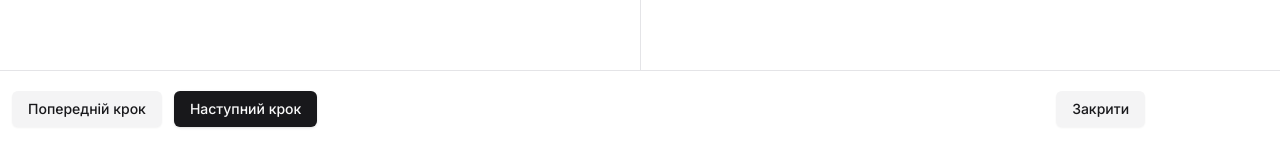
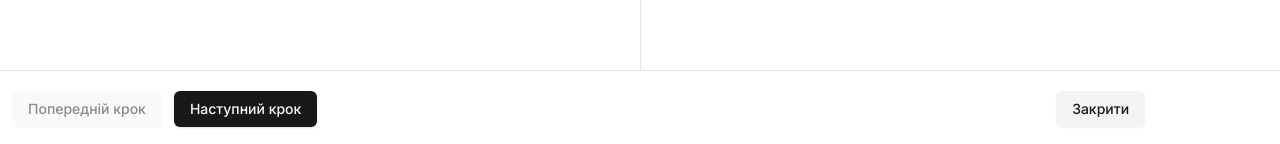
Before and after one commit to stasimus1978/Ai-Builder-Starter, a Next.js app: page /editor in a window 1280 px wide. Shown: the part 653-797 px from the top of the page. Built offline with nearby package versions, Linux system fonts and the light colour scheme.

Commit message:
9. Добавлен компонент Footer для навигации между шагами редактора резюме, заменен встроенный футер на новый компонент с кнопками для перехода между шагами

```diff
--- /dev/null
+++ b/app/(main)/editor/Footer.tsx
@@ -0,0 +1,50 @@
+import { Button } from "@/react/ui/button";
+import Link from "next/link";
+import { steps } from "./steps";
+
+interface FooterProps {
+  currentStep: string;
+  setCurrentStep: (step: string) => void;
+}
+
+export default function Footer({ currentStep, setCurrentStep }: FooterProps) {
+  const previousStep = steps.find(
+    (_, index) => steps[index + 1]?.key === currentStep,
+  )?.key;
+
+  const nextStep = steps.find(
+    (_, index) => steps[index - 1]?.key === currentStep,
+  )?.key;
+
+  return (
+    <footer className="w-full border-t px-3 py-5">
+      <div className="mx-auto flex max-w-7xl flex-wrap justify-between gap-3">
+        <div className="flex items-center gap-3">
+          <Button
+            variant="secondary"
+            onClick={
+              previousStep ? () => setCurrentStep(previousStep) : undefined
+            }
+            disabled={!previousStep}
+          >
+            Попередній крок
+          </Button>
+          <Button
+            onClick={nextStep ? () => setCurrentStep(nextStep) : undefined}
+            disabled={!nextStep}
+          >
+            Наступний крок
+          </Button>
+        </div>
+
+        <div className="flex items-center gap-3">
+          <Button variant="secondary" asChild>
+            <Link href="/resumes">Закрити</Link>
+          </Button>
+
+          <p className="text-muted-foreground opacity-0">Збереження...</p>
+        </div>
+      </div>
+    </footer>
+  );
+}
--- a/app/(main)/editor/ResumeEditor.tsx
+++ b/app/(main)/editor/ResumeEditor.tsx
@@ -1,10 +1,9 @@
 "use client";
 
-import { Button } from "@/react/ui/button";
-import Link from "next/link";
 import { useSearchParams } from "next/navigation";
 import { steps } from "./steps";
 import Breadcrumbs from "./Breadcrumbs";
+import Footer from "./Footer";
 
 export default function ResumeEditor() {
   const searchParam = useSearchParams();
@@ -44,22 +43,7 @@ export default function ResumeEditor() {
         </div>
       </main>
 
-      <footer className="w-full border-t px-3 py-5">
-        <div className="mx-auto flex max-w-7xl flex-wrap justify-between gap-3">
-          <div className="flex items-center gap-3">
-            <Button variant="secondary">Попередній крок</Button>
-            <Button>Наступний крок</Button>
-          </div>
-
-          <div className="flex items-center gap-3">
-            <Button variant="secondary" asChild>
-              <Link href="/resumes">Закрити</Link>
-            </Button>
-
-            <p className="text-muted-foreground opacity-0">Збереження...</p>
-          </div>
-        </div>
-      </footer>
+      <Footer currentStep={currentStep} setCurrentStep={setStep} />
     </div>
   );
 }
```
